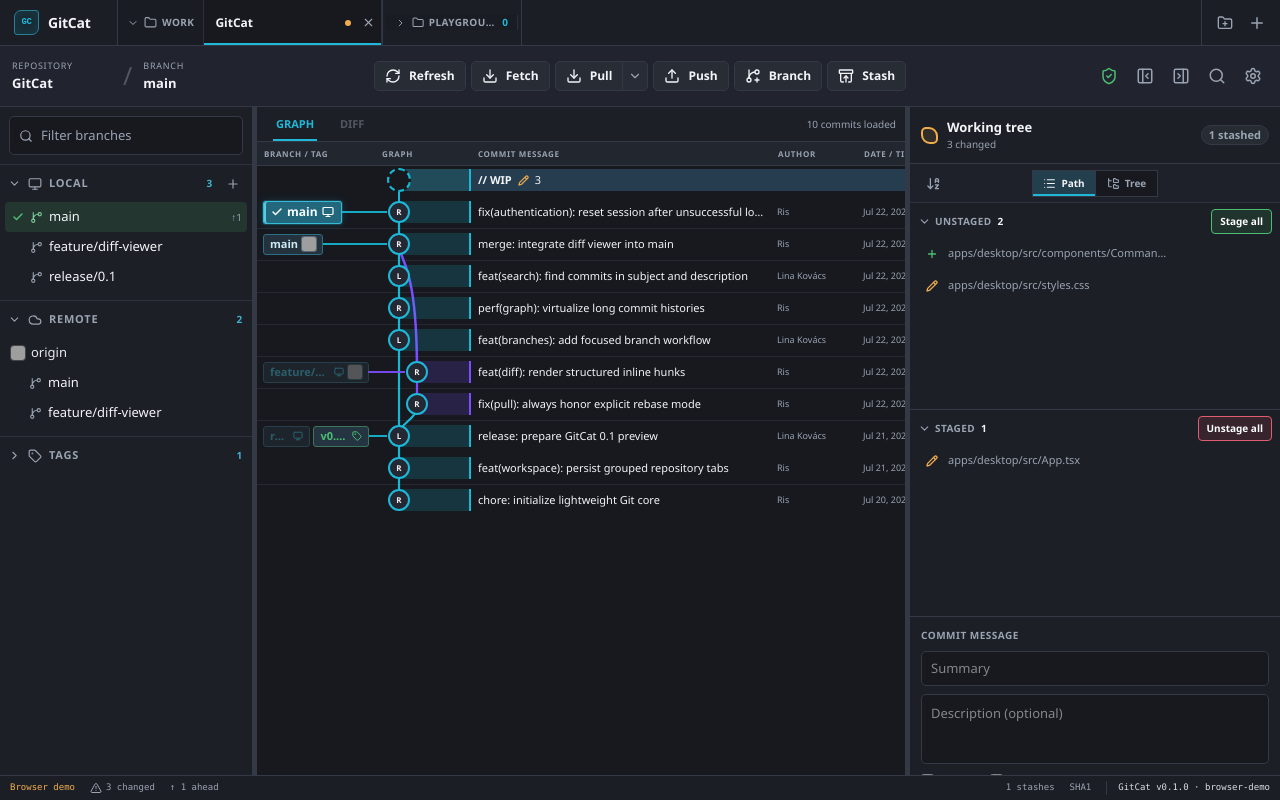
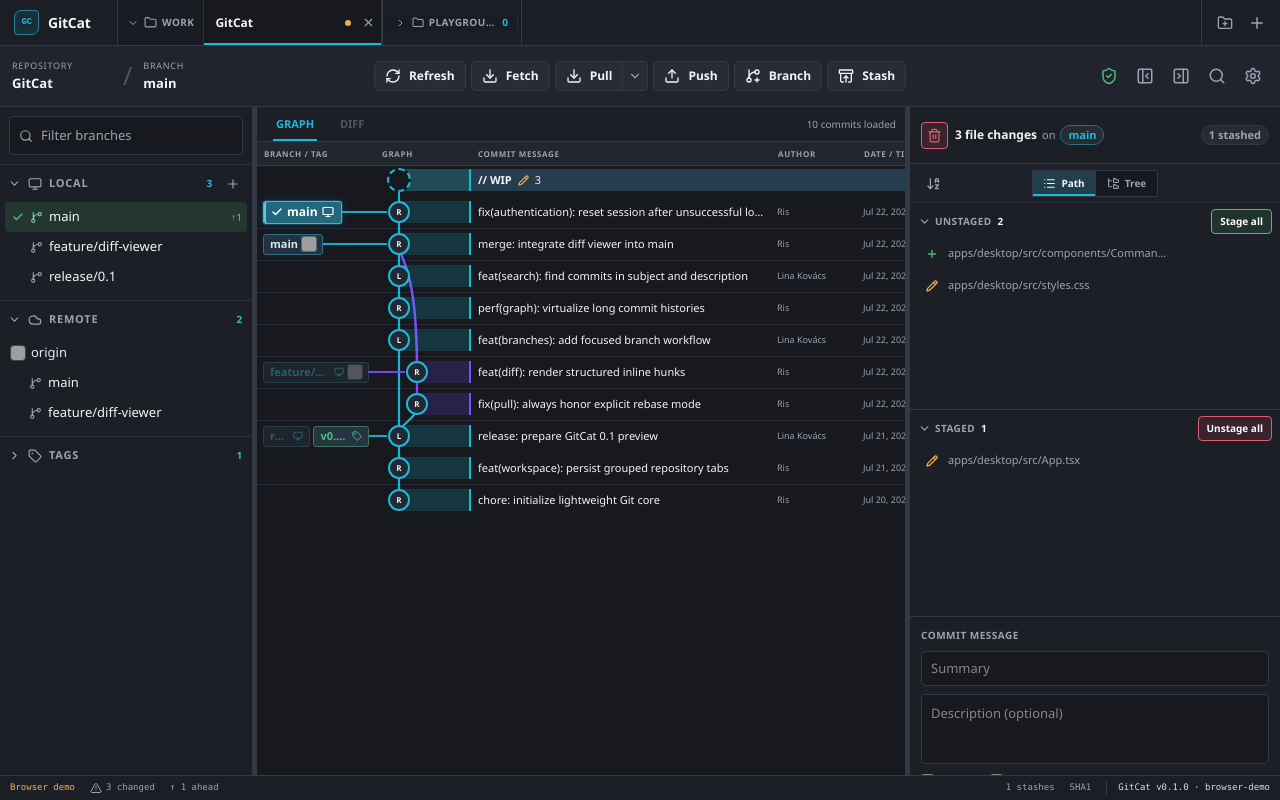
Before and after one commit to RisDN/gitcat, a React (Vite) app in the folder apps/desktop/: page / in a window 1280 px wide. Built offline with nearby package versions, Linux system fonts and the light colour scheme; grey boxes are pictures that could not be loaded.

Commit message:
feat: added discard all changes button

```diff
--- a/apps/desktop/src/components/WorktreePanel.tsx
+++ b/apps/desktop/src/components/WorktreePanel.tsx
@@ -1,4 +1,4 @@
-import { AlertTriangle, Check, ChevronDown, ChevronRight, GitMerge, WandSparkles } from "lucide-react";
+import { AlertTriangle, Check, ChevronDown, ChevronRight, GitMerge, Trash2, WandSparkles } from "lucide-react";
 import { useEffect, useMemo, useState } from "react";
 import type { MouseEvent as ReactMouseEvent } from "react";
 import { createPortal } from "react-dom";
@@ -181,8 +181,20 @@ export function WorktreePanel({
     <aside className="gc-worktree" aria-label="Working tree">
       <header className="gc-worktree__header">
         <div>
-          <span className="gc-wip-node" />
-          <div><strong>Working tree</strong><small>{status.clean ? "Clean" : `${status.entries.length} changed`}</small></div>
+          <IconButton
+            aria-label="Discard all changes"
+            className="gc-worktree__discard"
+            disabled={busy || !status.entries.length}
+            onClick={() => onDiscard(status.entries.map((entry) => entry.path))}
+            title="Discard all changes"
+          >
+            <Trash2 aria-hidden="true" size={15} />
+          </IconButton>
+          <div className="gc-worktree__summary">
+            <strong>{status.clean ? "No file changes" : `${status.entries.length} file change${status.entries.length === 1 ? "" : "s"}`}</strong>
+            <small>on</small>
+            <Badge tone="accent">{branchName}</Badge>
+          </div>
         </div>
         <span className="gc-worktree__header-actions">
           {conflicts.length ? (
--- a/apps/desktop/src/styles.css
+++ b/apps/desktop/src/styles.css
@@ -668,13 +668,17 @@ kbd,
 /* Working tree */
 .gc-worktree { display: flex; flex-direction: column; }
 .gc-worktree__header { display: flex; min-height: 57px; flex: 0 0 auto; align-items: center; justify-content: space-between; gap: 8px; padding: 9px 11px; border-bottom: 1px solid var(--gc-border); }
-.gc-worktree__header > div { display: flex; align-items: center; gap: 9px; }
-.gc-worktree__header > div > div { display: flex; flex-direction: column; }
-.gc-worktree__header small { color: var(--gc-muted); font-size: 10px; }
+.gc-worktree__header > div { display: flex; min-width: 0; align-items: center; gap: 7px; }
+.gc-worktree__summary { display: flex; min-width: 0; align-items: center; gap: 5px; font-size: 12px; }
+.gc-worktree__summary strong { white-space: nowrap; }
+.gc-worktree__summary .gc-badge { min-width: 0; overflow: hidden; text-overflow: ellipsis; white-space: nowrap; }
+.gc-worktree__header small { color: var(--gc-muted); font-size: 11px; }
+.gc-worktree__discard { width: 27px; height: 27px; border: 1px solid var(--gc-danger); border-radius: 4px; background: color-mix(in srgb, var(--gc-danger) 16%, var(--gc-background)); color: var(--gc-danger); }
+.gc-worktree__discard:hover:not(:disabled) { border-color: var(--gc-danger); background: var(--gc-danger); color: #fff; }
+.gc-worktree__discard:disabled { opacity: 0.45; cursor: default; }
 .gc-worktree__header-actions { display: flex; align-items: center; justify-content: flex-end; gap: 5px; }
 .gc-worktree__header-actions .gc-badge { gap: 4px; white-space: nowrap; }
 .gc-worktree__header-actions .gc-button { min-height: 26px; padding: 0 7px; font-size: 9px; }
-.gc-wip-node { width: 17px; height: 17px; border: 2px solid var(--gc-warning); border-radius: 5px 9px 5px 9px; background: color-mix(in srgb, var(--gc-warning) 10%, transparent); }
 .gc-status-section { border-bottom: 1px solid var(--gc-border); }
 .gc-status-section > header { display: flex; height: 34px; align-items: center; justify-content: space-between; padding: 0 9px; color: var(--gc-muted); font-size: 10px; font-weight: 700; letter-spacing: 0.04em; text-transform: uppercase; }
 .gc-status-section > header b { color: var(--gc-text); }
```
